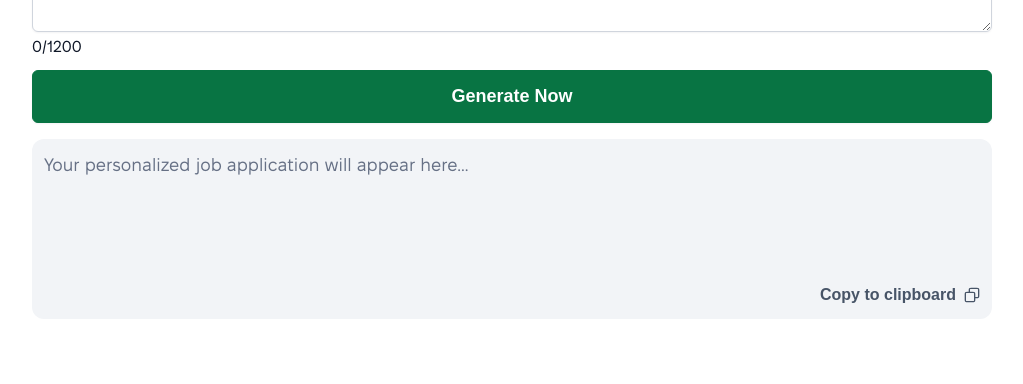
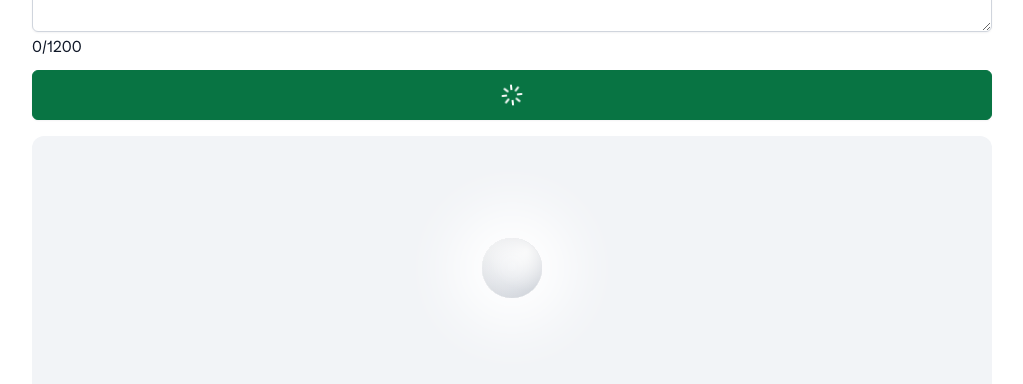
Before and after one commit to 4erkashin/altshift, a Next.js app: page /applications/new in a window 1280 px wide. Shown: the part 568-952 px from the top of the page, without its empty margins (128-1151 px from the left). Built offline with nearby package versions, Linux system fonts and the light colour scheme.

Commit message:
feat: add animations and emulation of openai req

```diff
--- a/app/applications/new/page.tsx
+++ b/app/applications/new/page.tsx
@@ -4,9 +4,11 @@ import { ApplicationForm } from '@/components/application-form/ApplicationForm';
 import { GenratedResult } from '@/components/generated-result';
 import { PageHeader } from '@/components/page-header';
 
+import { generateResult } from '@/lib/openai';
 import { ApplicationInput, useApplications } from '@/lib/storage';
-
+import { useMutation } from '@tanstack/react-query';
 import { useRouter } from 'next/navigation';
+import { useState } from 'react';
 
 import styles from './page.module.css';
 
@@ -15,21 +17,40 @@ export default function Home() {
 
   const { createApplication } = useApplications();
 
+  const [isGenerating, setIsGenerating] = useState(true);
+
+  const mutation = useMutation({
+    mutationFn: generateResult,
+  });
+
   const onSubmit = (data: Omit<ApplicationInput, 'result'>) => {
-    const id = createApplication({
-      ...data,
-      result: 'This is a placeholder result.',
-    });
-    router.push(`/applications/${id}`);
+    setIsGenerating(true);
+    mutation.mutate(
+      { ...data, result: 'Mocked result' },
+      {
+        onSuccess: (result) => {
+          const id = createApplication({ ...data, result });
+          router.push(`/applications/${id}`);
+        },
+        onSettled: () => {
+          // We don’t unset isGenerating here because redirect will unload the page
+          // and we want the spinner to be shown until the new page is loaded
+        },
+      },
+    );
   };
 
   return (
     <main>
       <PageHeader className={styles.pageHeader}>New application</PageHeader>
 
-      <ApplicationForm className={styles.form} onSubmit={onSubmit} />
+      <ApplicationForm
+        className={styles.form}
+        onSubmit={onSubmit}
+        isPending={isGenerating}
+      />
 
-      <GenratedResult />
+      <GenratedResult isPending={isGenerating} />
     </main>
   );
 }
--- a/app/layout.tsx
+++ b/app/layout.tsx
@@ -61,7 +61,7 @@ export default function RootLayout({
       <body className={`${fixelText.variable} ${fixelDisplay.variable}`}>
         <QueryClientProviderWrapper>
           <AppHeader />
-          <div>{children}</div>
+          {children}
         </QueryClientProviderWrapper>
       </body>
     </html>
--- a/components/application-form/ApplicationForm.module.css
+++ b/components/application-form/ApplicationForm.module.css
@@ -5,6 +5,7 @@
 }
 
 .button {
+  min-height: 50px;
   padding: var(--spacing-12) var(--spacing-16);
 
   display: flex;
@@ -22,3 +23,19 @@
   font-weight: 600;
   line-height: var(--line-height-l);
 }
+
+@keyframes spin {
+  0% {
+    transform: rotate(0deg);
+  }
+  100% {
+    transform: rotate(360deg);
+  }
+}
+
+.spinnerIcon {
+  width: 24px;
+  height: 24px;
+
+  animation: spin 1.5s linear infinite;
+}
--- a/components/application-form/ApplicationForm.tsx
+++ b/components/application-form/ApplicationForm.tsx
@@ -5,6 +5,7 @@ import { InputField } from '@/components/input-field/InputField';
 import { TextAreaField } from '@/components/textarea-field';
 import { ApplicationInput } from '@/lib/storage';
 import { useForm, useWatch } from 'react-hook-form';
+import SpinnerIcon from './spinner.svg';
 
 import clsx from 'clsx';
 import { FormHTMLAttributes } from 'react';
@@ -16,17 +17,31 @@ type ApplicationFormProps = Omit<
 > & {
   defaultValues?: ApplicationInput;
   onSubmit: (data: ApplicationInput) => void;
+  isPending?: boolean;
 };
 
 export const ApplicationForm = ({
   defaultValues,
   onSubmit,
   className,
+  isPending,
   ...rest
 }: ApplicationFormProps) => {
-  const { register, control, handleSubmit } = useForm<ApplicationInput>({
+  const { register, control, handleSubmit, reset } = useForm<ApplicationInput>({
     defaultValues,
   });
+
+  if (process.env.NODE_ENV === 'development') {
+    // @ts-expect-error - dev-only mutation of global scope
+    globalThis.__DEBUG_fillForm = (n: number = 1) => {
+      reset({
+        jobTitle: `Job title ${n}`,
+        label: `Label ${n}`,
+        skills: `Good at ${n}`,
+        details: `Details ${n}`,
+      });
+    };
+  }
 
   const details = useWatch({ name: 'details', control });
 
@@ -50,8 +65,12 @@ export const ApplicationForm = ({
         value={details}
       />
 
-      <BaseButton className={styles.button} type="submit">
-        Generate Now
+      <BaseButton className={styles.button} type="submit" disabled={isPending}>
+        {isPending ? (
+          <SpinnerIcon className={styles.spinnerIcon} />
+        ) : (
+          'Generate Now'
+        )}
       </BaseButton>
     </form>
   );
--- a/components/generated-result/GenratedResult.module.css
+++ b/components/generated-result/GenratedResult.module.css
@@ -5,6 +5,7 @@
   display: flex;
   flex-direction: column;
   justify-content: space-between;
+  align-items: center;
   gap: var(--spacing-12, 12px);
 
   border-radius: var(--spacing-12);
@@ -22,3 +23,29 @@
 .copyButton {
   align-self: flex-end;
 }
+
+@keyframes bounceGlow {
+  0% {
+    transform: translateY(0) scale(1, 1);
+    opacity: 1;
+  }
+  30% {
+    transform: translateY(-24px) scale(0.96, 1.04);
+    opacity: 0.5;
+  }
+  60% {
+    transform: translateY(0) scale(1, 1); /* <- smooth landing */
+    opacity: 1;
+  }
+  100% {
+    transform: translateY(0) scale(1, 1);
+    opacity: 1;
+  }
+}
+
+.ballIcon {
+  width: 240px;
+  height: 240px;
+  animation: bounceGlow 1.5s ease-in-out infinite;
+  transform-origin: center bottom;
+}
--- a/components/generated-result/GenratedResult.tsx
+++ b/components/generated-result/GenratedResult.tsx
@@ -1,20 +1,29 @@
+import { CopyToClipboardButton } from '@/components/copy-to-clipboard-button';
 import clsx from 'clsx';
 import { FC, HtmlHTMLAttributes, PropsWithChildren } from 'react';
-import { CopyToClipboardButton } from '../copy-to-clipboard-button';
+
 import styles from './GenratedResult.module.css';
+import BallIcon from './ball.svg';
 
 export const GenratedResult: FC<
-  PropsWithChildren<HtmlHTMLAttributes<HTMLDivElement>>
-> = ({ children, className, ...restProps }) => {
+  PropsWithChildren<HtmlHTMLAttributes<HTMLDivElement>> & {
+    isPending?: boolean;
+  }
+> = ({ children, className, isPending, ...restProps }) => {
   return (
     <div className={clsx(styles.root, className)} {...restProps}>
-      {children ?? (
-        <p className={styles.text}>
-          Your personalized job application will appear here...
-        </p>
+      {isPending ? (
+        <BallIcon className={styles.ballIcon} />
+      ) : (
+        <>
+          {children ?? (
+            <p className={styles.text}>
+              Your personalized job application will appear here...
+            </p>
+          )}
+          <CopyToClipboardButton className={styles.copyButton} />
+        </>
       )}
-
-      <CopyToClipboardButton className={styles.copyButton} />
     </div>
   );
 };
--- /dev/null
+++ b/lib/openai/generateResult.ts
@@ -0,0 +1,12 @@
+import { ApplicationInput } from '@/lib/storage';
+
+export const generateResult = async (
+  data: ApplicationInput,
+): Promise<string> => {
+  console.log('[generateResult] input:', data);
+
+  // simulate OpenAI response delay
+  await new Promise((r) => setTimeout(r, 3000));
+
+  return `Generated response for "${data.jobTitle}" using skills: ${data.skills}`;
+};
--- /dev/null
+++ b/lib/openai/index.ts
@@ -0,0 +1 @@
+export { generateResult } from './generateResult';
```
Also changed, not shown: components/application-form/spinner.svg (added), components/generated-result/ball.svg (added).
